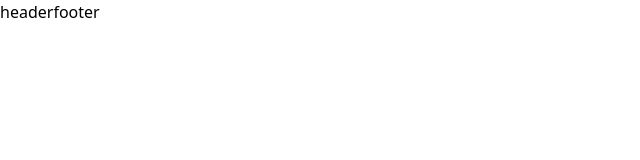
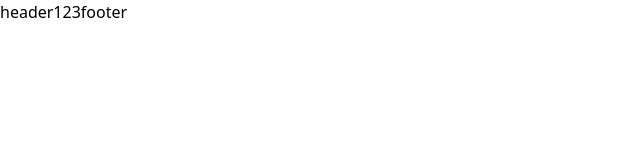
Before and after one commit to sliit-foss/timekeeper-web, a React (Vite) app: page / in a window 1280 px wide. Shown: the top 160 px of the page, without its empty margins (0-640 px from the left). Built offline with nearby package versions, Linux system fonts and the light colour scheme.

Commit message:
Test: fork preview

```diff
--- a/src/components/common/header.jsx
+++ b/src/components/common/header.jsx
@@ -1,5 +1,5 @@
 const Header = () => {
-  return <>header</>;
+  return <>header123</>;
 };
 
 export default Header;
```
